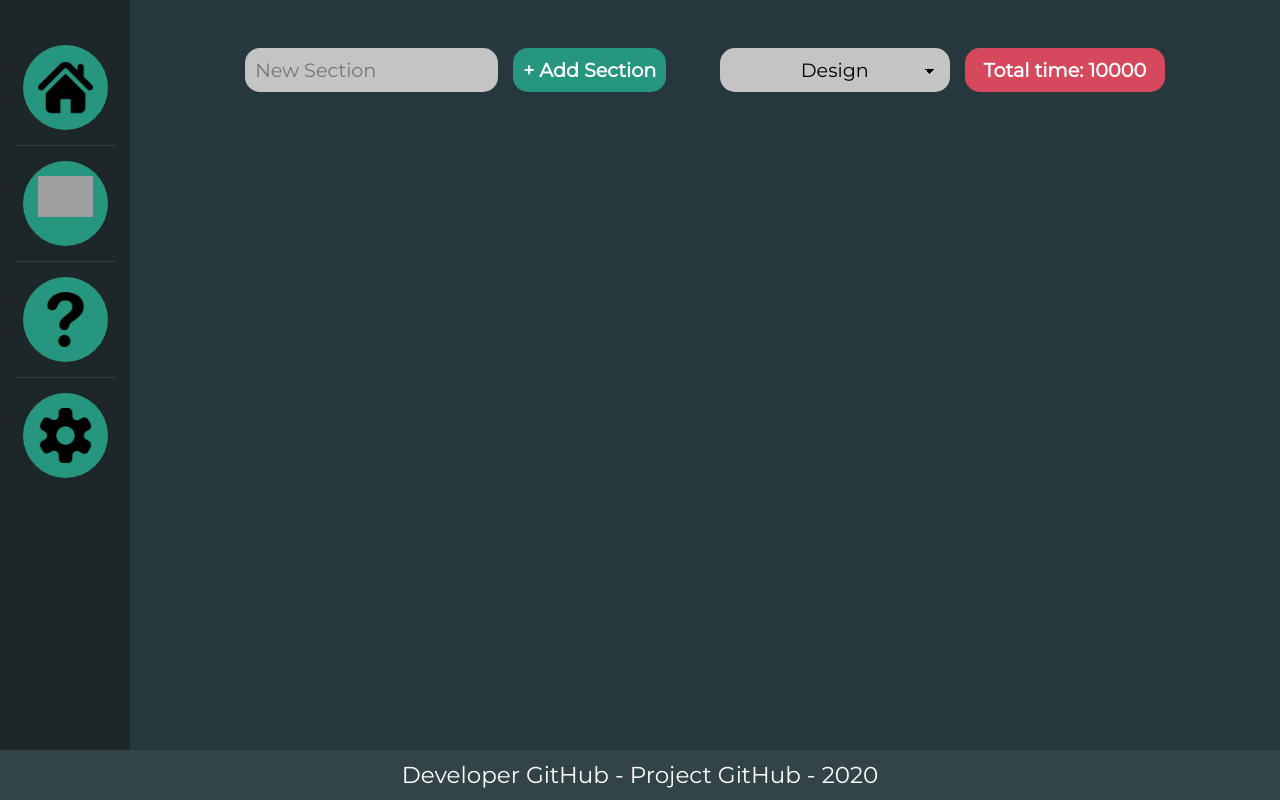
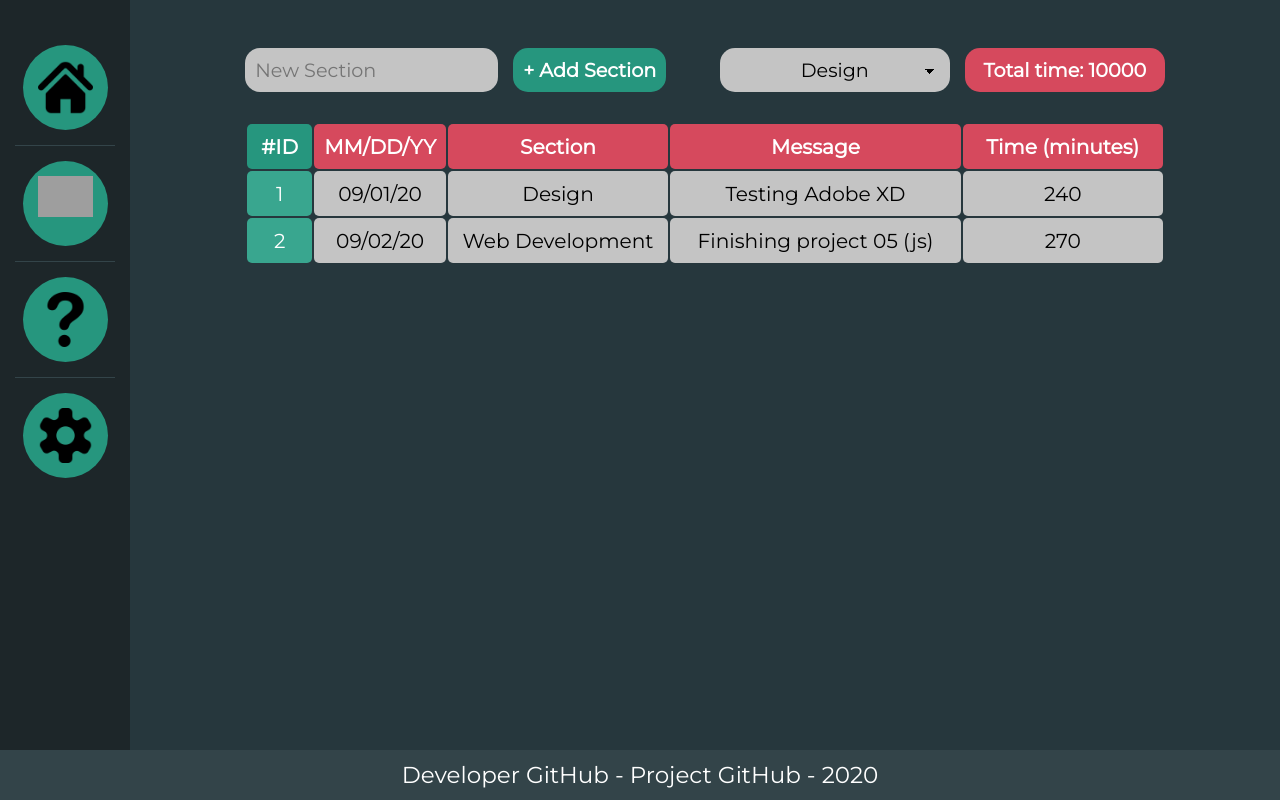
Before and after one commit to joaomoschetta/personal-extra-utilities, a Vue app: page /spreadsheet in a window 1280 px wide. Built offline with nearby package versions, Linux system fonts and the light colour scheme; grey boxes are pictures that could not be loaded.

Commit message:
Spreadsheet home style

```diff
--- a/src/components/spreadsheets/MainContent.vue
+++ b/src/components/spreadsheets/MainContent.vue
@@ -30,6 +30,7 @@ export default {
     background: $background-color;
     padding: 2.5rem 6rem;
     font-size: 1rem;
+    overflow: auto;
 
     .top-line {
       display: flex;
--- a/src/components/spreadsheets/Table.vue
+++ b/src/components/spreadsheets/Table.vue
@@ -1,13 +1,89 @@
 <template>
-  <div class="table">
-
+  <div class="table-div">
+    <table>
+      <thead>
+        <tr>
+          <th scope="col" class="id">#ID</th>
+          <th scope="col" class="date">MM/DD/YY</th>
+          <th scope="col" class="section">Section</th>
+          <th scope="col" class="message">Message</th>
+          <th scope="col" class="time">Time (minutes)</th>
+        </tr>
+      </thead>
+      <tbody>
+        <tr v-for="(item, index) in tableItems" :key="index" >
+          <th scope="row">{{ item.id }}</th>
+          <td>{{ item.date }}</td>
+          <td>{{ item.section }}</td>
+          <td>{{ item.message }}</td>
+          <td>{{ item.time }}</td>
+        </tr>
+      </tbody>
+    </table>
   </div>
 </template>
+
+<script>
+export default {
+  data: function() {
+    return {
+      tableItems: [
+        {id: 1, date: "09/01/20", section: "Design", message: "Testing Adobe XD", time: 240},
+        {id: 2, date: "09/02/20", section: "Web Development", message: "Finishing project 05 (js)", time: 270}
+      ]
+    }
+  },
+}
+</script>
 
 <style lang="scss">
   @import "@/scss/_variables.scss";
 
-  .table {
+  table {
+    margin-top: 30px;
+    width: 100%;
 
+    tr > * {
+      background: $gray-color;
+      text-align: center;
+      font-size: 1.05rem;
+
+      border-radius: 5px;
+      padding: 10px;
+    }
+
+    th {
+      color: white;
+    }
+
+    thead tr {
+      & > * {
+        background: $secondary-light-color;
+      }
+
+      .id {
+        width: 65px;
+        background: $primary-color;
+      }
+
+      .date {
+        width: 130px;
+      }
+
+      .section {
+        width: 220px;
+      }
+
+      .time {
+        width: 200px;
+      }
+    }
+
+    tbody {
+      th {
+        background: $primary-light-color;
+        font-weight: 400;
+      }
+    }
   }
 </style>
```
